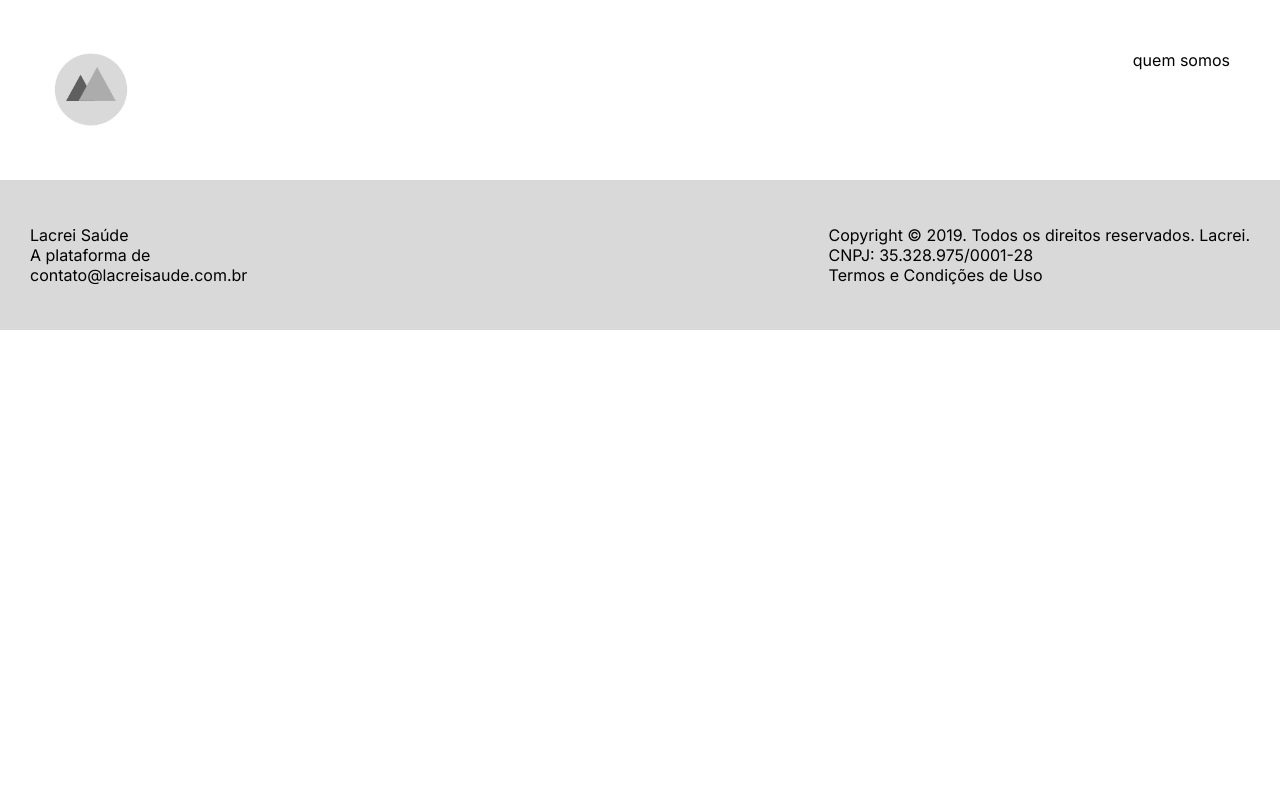
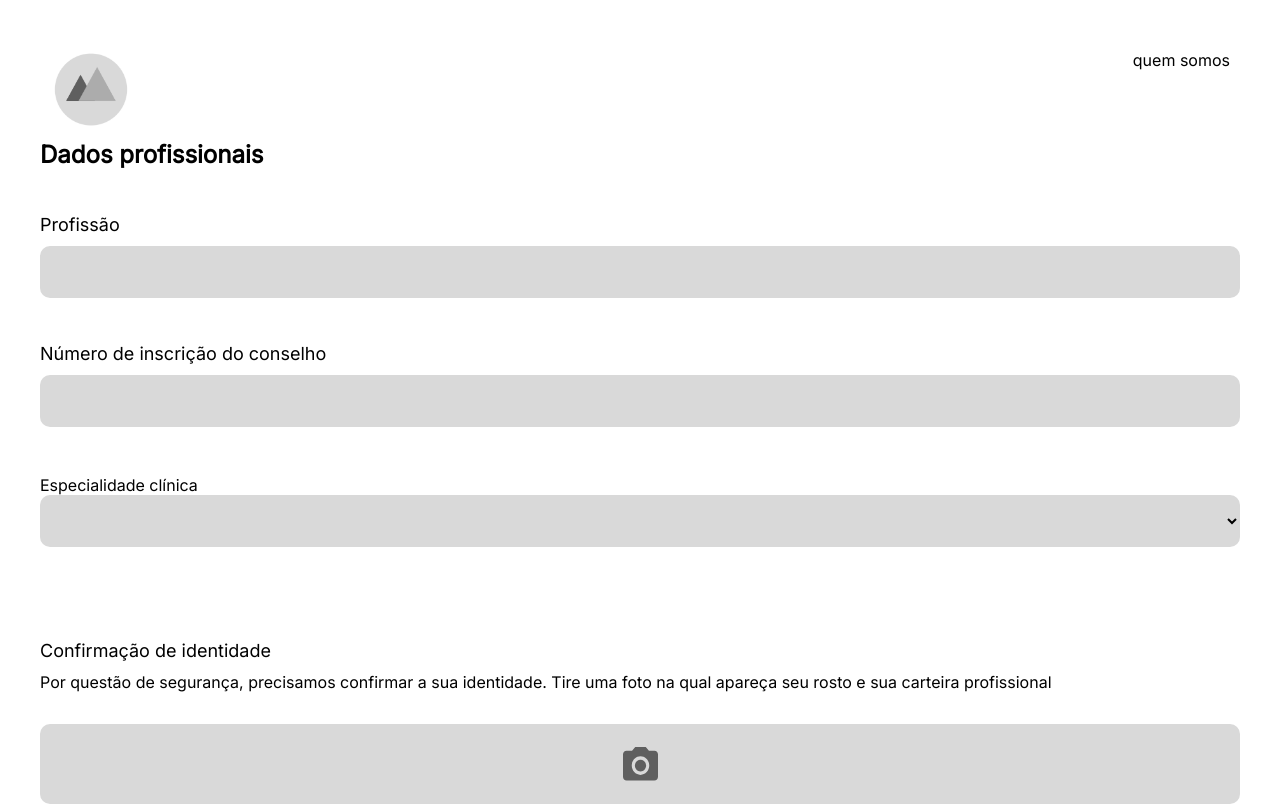
Before and after one commit to michaelmartinlee/front-lacrei, a React (Vite) app: page /cadastro/3 in a window 1280 px wide. Shown: the top 805 px of the page. Built offline with nearby package versions, Linux system fonts and the light colour scheme.

Commit message:
Register3 e sua rota + svg de camera do Register 3 + complemento do selector + ajuste do global + ajuste do button

```diff
--- a/src/Routes.tsx
+++ b/src/Routes.tsx
@@ -15,6 +15,7 @@ import PreRegisterSP2 from './pages/PreRegisterSP2'
 import ConditionsAndTerms from './pages/ConditionsAndTerms'
 import Register1 from './pages/Register1'
 import Register2 from './pages/Register2'
+import Register3 from './pages/Register3'
 
 export function Routes() {
   return (
@@ -45,6 +46,7 @@ export function Routes() {
           <Route path="/termos-condicoes" element={<ConditionsAndTerms />} />
           <Route path="/cadastro/1" element={<Register1 />} />
           <Route path="/cadastro/2" element={<Register2 />} />
+          <Route path="/cadastro/3" element={<Register3 />} />
         </RoutesReact>
       </BrowserRouter>
       <Footer />
--- a/src/components/Button/style.ts
+++ b/src/components/Button/style.ts
@@ -1,17 +1,19 @@
-import styled from "styled-components";
+import styled from 'styled-components'
 
 export const ButtonProgress = styled.button`
-  width: 177px;
+  width: 150px;
   height: 52px;
-  background-color: #D9D9D9;
+  background-color: #d9d9d9;
   border-radius: 10px;
   border: none;
   font-size: 18px;
   line-height: 22px;
   margin: 10px;
-  :hover{
+  :hover {
     background-color: darkgray;
     transition: 300ms;
   }
-
+  @media (max-width: 440px) {
+    width: 100px;
+  }
 `
--- a/src/components/LabelTextarea/index.tsx
+++ b/src/components/LabelTextarea/index.tsx
@@ -1,7 +1,7 @@
 import { DivLabelTextarea } from './style'
 
 interface ILabelTextarea {
-  title: string
+  title?: string
   subtitle?: string
 }
 
--- /dev/null
+++ b/src/components/Selects/index.tsx
@@ -0,0 +1,72 @@
+import { StatesSelectStyled } from './style'
+
+const statesOptionsTitle = [
+  { title: 'Acre' },
+  { title: 'Alagoas' },
+  { title: 'Amapá' },
+  { title: 'Amazonas' },
+  { title: 'Bahia' },
+  { title: 'Ceará' },
+  { title: 'Distrito Federal' },
+  { title: 'Espírito Santo' },
+  { title: 'Goías' },
+  { title: 'Maranhão' },
+  { title: 'Mato Grosso' },
+  { title: 'Mato Grosso do Sul' },
+  { title: 'Minas Gerais' },
+  { title: 'Pará' },
+  { title: 'Paraíba' },
+  { title: 'Paraná' },
+  { title: 'Pernambuco' },
+  { title: 'Piauí' },
+  { title: 'Rio de Janeiro' },
+  { title: 'Rio Grande do Norte' },
+  { title: 'Rio Grande do Sul' },
+  { title: 'Rondônia' },
+  { title: 'Roraima' },
+  { title: 'Santa Catarina' },
+  { title: 'São Paulo' },
+  { title: 'Sergipe' },
+  { title: 'Tocantins' }
+]
+const specialtyOptionsTitle = [
+  { title: 'Enfermagem' },
+  { title: 'Nutrição' },
+  { title: 'Medicina' },
+  { title: 'Psicologia' },
+  { title: 'Odontologia' },
+  { title: 'Fonoaudiologia' },
+  { title: 'Fisioterapia' }
+]
+export function StatesSelect() {
+  return (
+    <StatesSelectStyled>
+      <label htmlFor="">
+        Primeiro gostaríamos de saber em qual estado você trabalha
+      </label>
+      <select name="estados">
+        <option value="default"></option>
+        {statesOptionsTitle.map((element, index) => (
+          <option key={element.title + index} value={element.title}>
+            {element.title}
+          </option>
+        ))}
+      </select>
+    </StatesSelectStyled>
+  )
+}
+export function SpecialtySelect() {
+  return (
+    <StatesSelectStyled>
+      <label htmlFor="especialidadeClinica">Especialidade clínica</label>
+      <select name="especialidade clinica" id="especialidadeClinica">
+        <option value="default"></option>
+        {specialtyOptionsTitle.map((element, index) => (
+          <option key={element.title + index} value={element.title}>
+            {element.title}
+          </option>
+        ))}
+      </select>
+    </StatesSelectStyled>
+  )
+}
--- a/src/components/StatesSelect/style.ts
+++ b/src/components/Selects/style.ts
@@ -7,9 +7,11 @@ export const StatesSelectStyled = styled.div`
     margin-top: 3rem;
   }
   > select {
-    margin: 3rem 0;
-    height: 50px;
-    border-radius: 8px;
-    padding: 5px;
+    margin: 0 0 3rem 0;
+    height: 52px;
+    border-radius: 10px;
+    background-color: #d9d9d9;
+    border: none;
+    padding: 8px;
   }
 `
--- a/src/components/StatesSelect/index.tsx
+++ /dev/null
@@ -1,45 +0,0 @@
-import { StatesSelectStyled } from "./style"
-
-const optionsTitle= [
-  {title:"Acre"},
-  {title:"Alagoas"},
-  {title:"Amapá"},
-  {title:"Amazonas"},
-  {title:"Bahia"},
-  {title:"Ceará"},
-  {title:"Distrito Federal"},
-  {title:"Espírito Santo"},
-  {title:"Goías"},
-  {title:"Maranhão"},
-  {title:"Mato Grosso"},
-  {title:"Mato Grosso do Sul"},
-  {title:"Minas Gerais"},
-  {title:"Pará"},
-  {title:"Paraíba"},
-  {title:"Paraná"},
-  {title:"Pernambuco"},
-  {title:"Piauí"},
-  {title:"Rio de Janeiro"},
-  {title:"Rio Grande do Norte"},
-  {title:"Rio Grande do Sul"},
-  {title:"Rondônia"},
-  {title:"Roraima"},
-  {title:"Santa Catarina"},
-  {title:"São Paulo"},
-  {title:"Sergipe"},
-  {title:"Tocantins"},
-]
-
-export default function StatesSelect(){
-  return(
-    <StatesSelectStyled>
-    <label htmlFor="">Primeiro gostaríamos de saber em qual estado você trabalha</label>
-    <select name="estados">
-      <option value="default"></option>
-     { optionsTitle.map((element, index) => (
-      <option key={element.title+index} value={element.title}>{element.title}</option>
-     ))}
-    </select>
-    </StatesSelectStyled>
-  )
-}
--- /dev/null
+++ b/src/pages/Register3/index.tsx
@@ -0,0 +1,37 @@
+import RegisterH2 from '../../components/RegisterH2'
+import { LabelInput } from '../../components/LabelInput'
+import { LabelTextarea } from '../../components/LabelTextarea'
+import { SpecialtySelect } from '../../components/Selects'
+import { ButtonBackProgress } from '../../components/ButtonBackProgress'
+import CameraSVG from '../../assets/images/Camera.svg'
+import { MainStyled } from './style'
+export default function Register3() {
+  return (
+    <MainStyled>
+      <RegisterH2 text="Dados profissionais" />
+      <LabelInput title="Profissão" />
+      <LabelInput title="Número de inscrição do conselho" />
+      <SpecialtySelect />
+      <div>
+        <p>Confirmação de identidade</p>
+        <span>
+          Por questão de segurança, precisamos confirmar a sua identidade. Tire
+          uma foto na qual apareça seu rosto e sua carteira profissional{' '}
+        </span>
+        <form action="post" encType="multipart/form-data">
+          <label id="confirmacao" htmlFor="imagemConfirmacao">
+            <img src={CameraSVG} />
+          </label>
+          <input id="imagemConfirmacao" type="file" accept=".jpg, .png" />
+        </form>
+      </div>
+      <LabelTextarea subtitle="Por que deseja atuar no atendimento da comunidade LGBTQIAPN+?" />
+      <ButtonBackProgress
+        buttonLeft="Voltar"
+        buttonRight="Continuar"
+        redirectLeft="/cadastro/2"
+        redirectRight="/cadastro/3"
+      />
+    </MainStyled>
+  )
+}
--- /dev/null
+++ b/src/pages/Register3/style.ts
@@ -0,0 +1,26 @@
+import styled from 'styled-components'
+
+export const MainStyled = styled.main`
+  margin: 2.5rem;
+  > div p {
+    font-size: 18px;
+    line-height: 22px;
+    margin-top: 45px;
+    margin-bottom: 10px;
+  }
+  > div span {
+    display: block;
+    margin-bottom: 2rem;
+  }
+  > div input[type='file'] {
+    display: none;
+  }
+  > div form {
+    display: flex;
+    flex-direction: column;
+    align-items: center;
+  }
+  > button {
+    margin-left: 1.5rem;
+  }
+`
--- a/src/style/global.css
+++ b/src/style/global.css
@@ -1,6 +1,17 @@
 @import url('https://fonts.googleapis.com/css2?family=Inter&display=swap');
-*{
-  margin:0;
-  padding:0;
+* {
+  margin: 0;
+  padding: 0;
   font-family: 'Inter', sans-serif;
+  box-sizing: border-box;
 }
+#confirmacao {
+  width: 100%;
+  height: 80px;
+  display: flex;
+  align-items: center;
+  justify-content: center;
+  cursor: pointer;
+  background: #d9d9d9;
+  border-radius: 10px;
+}
```
Also changed, not shown: src/pages/PreRegister/index.tsx (+13 -11 lines), src/assets/images/Camera.svg (added).
